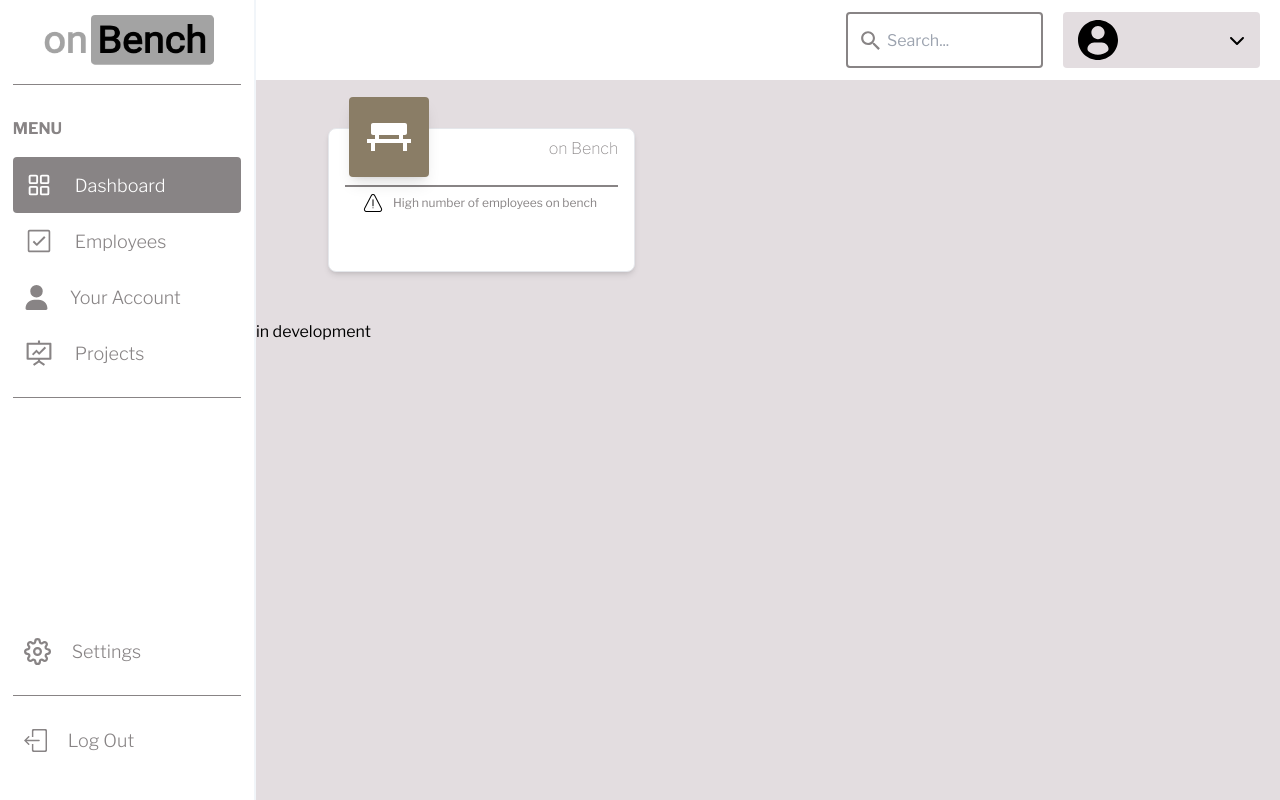
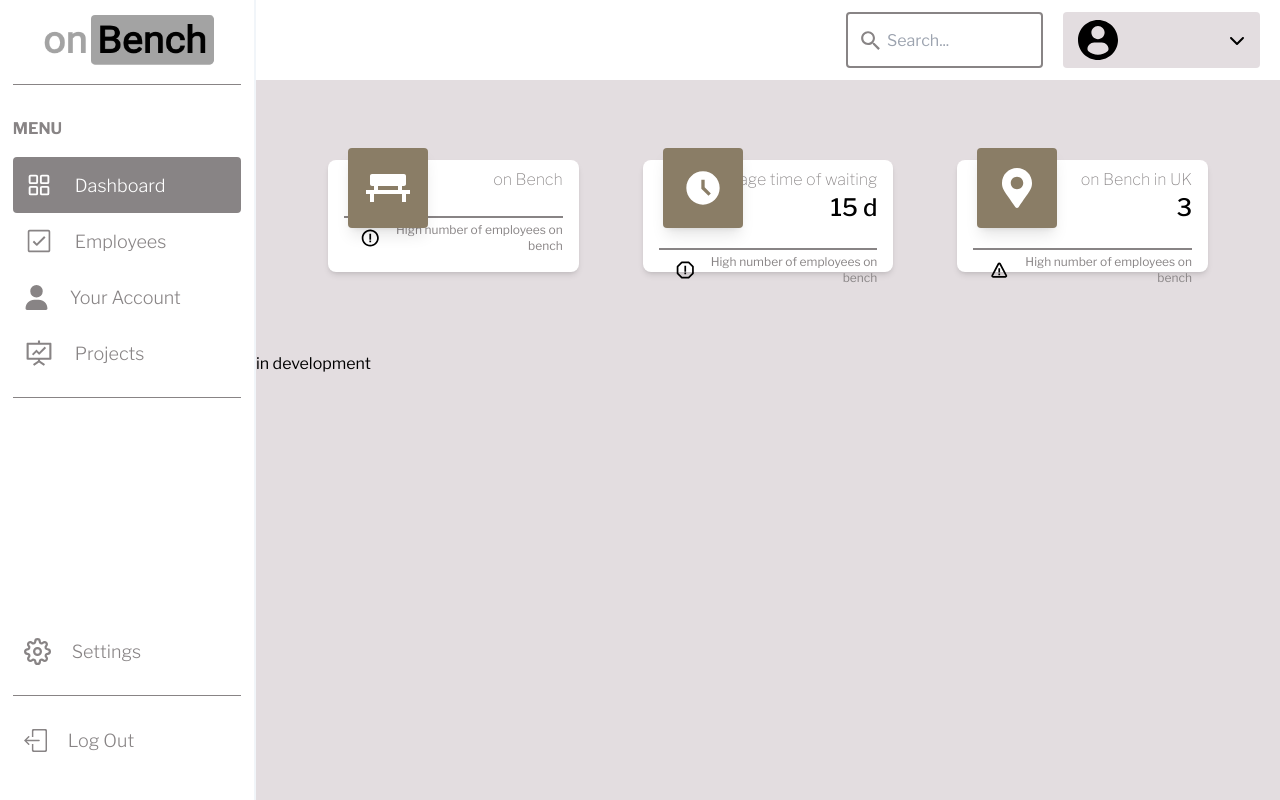
Before and after one commit to dott13/KitKatFrontend, a React (Vite) app: page /dashboard in a window 1280 px wide. Built offline with nearby package versions, Linux system fonts and the light colour scheme; no server answers.

Commit message:
add more onBench cards in dashboard

```diff
--- a/src/components/Manager/dashboard/DashboardPageView.tsx
+++ b/src/components/Manager/dashboard/DashboardPageView.tsx
@@ -1,12 +1,45 @@
-import React from "react";
+import React, {useEffect} from "react";
 import OnBenchStatCard from "./OnBenchStatCard";
+import {useDispatch, useSelector} from "react-redux";
+import {AppDispatch, RootState} from "../../../redux/store/configureStore.tsx";
+import {getUsersOnBenchCount} from "../../../redux/userSlice/userSlice.tsx";
+
 
 const DashboardPageView: React.FC = () => {
+  const dispatch = useDispatch<AppDispatch>();
+  const count = useSelector((state: RootState) => state.user.count);
+
+  useEffect(() => {
+    dispatch(getUsersOnBenchCount());
+  }, [dispatch]);
+
   return (
     <div>
-      <div className="mx-10 my-8">
-        <OnBenchStatCard />
+      <div className="mx-10 my-8 flex flex-row items-start">
+        <OnBenchStatCard
+          count={count}
+          icon={"bench"}
+          warning={"circle"}
+          title={"on Bench"}
+          description={"High number of employees on bench"}
+        />
+        <OnBenchStatCard
+          count={"15 d"}
+          icon={"clock"}
+          warning={"octagon"}
+          title={"average time of waiting"}
+          description={"High number of employees on bench"}
+        />
+        <OnBenchStatCard
+          count={"3"}
+          icon={"map"}
+          warning={"triangle"}
+          title={"on Bench in UK"}
+          description={"High number of employees on bench"}
+        />
       </div>
+
+
       <h1 className=" text-black ">in development</h1>
     </div>
   );
--- a/src/components/Manager/dashboard/OnBenchStatCard.tsx
+++ b/src/components/Manager/dashboard/OnBenchStatCard.tsx
@@ -1,33 +1,67 @@
-import React, { useEffect } from "react";
-import bench_back from "../../../assets/svgs/bench-back.svg";
-import { CiWarning } from "react-icons/ci";
-import { useDispatch } from "react-redux";
-import { AppDispatch, RootState } from "../../../redux/store/configureStore";
-import { useSelector } from "react-redux";
-import { getUsersOnBenchCount } from "../../../redux/userSlice/userSlice";
+import React from "react";
+import bench from "../../../assets/svgs/bench-back.svg";
+import {MdAccessTimeFilled} from "react-icons/md";
+import {FaMapMarkerAlt} from "react-icons/fa";
+import {BiError, BiErrorAlt, BiErrorCircle} from "react-icons/bi";
 
-const OnBenchStatCard: React.FC = () => {
-  const dispatch = useDispatch<AppDispatch>();
-  const count = useSelector((state: RootState) => state.user.count);
 
-  useEffect(() => {
-    dispatch(getUsersOnBenchCount());
-  }, [dispatch]);
+
+interface OnBenchStatData {
+  title: string;
+  count: string | number |null;
+  description: string;
+  icon: "bench"|"clock"|"map";
+  warning: "triangle"|"octagon"|"circle"
+}
+
+const OnBenchStatCard: React.FC<OnBenchStatData> = ({title, count, description, icon, warning}) => {
+  const renderImage = ()=>{
+
+      switch(icon){
+        case "bench":
+          return (<img src={bench} alt="bench" className="h-18 w-18 p-4"/>)
+        case "clock":
+          return (<MdAccessTimeFilled className="h-[40px] w-[40px]"/>)
+        case "map":
+          return (<FaMapMarkerAlt className="h-[40px] w-[40px]"/>)
+        default:
+          return (<img src={bench} alt="bench" className="h-18 w-18 p-4"/>)
+      }
+
+  }
+
+  const renderWarning = ()=>{
+    switch(warning){
+      case "triangle":
+        return (<BiError className="text-black text-lg mr-2" size="24px"/>)
+      case "octagon":
+        return (<BiErrorAlt className="text-black text-lg mr-2" size="24px"/>)
+      case "circle":
+        return (<BiErrorCircle className="text-black text-lg mr-2" size="24px"/>)
+      default:
+        return (<img src={bench} alt="bench" className="h-18 w-18 p-4"/>)
+    }
+
+  }
+
+
   return (
-    <div className="relative w-[24vw] h-[18vh] mx-8 my-12 bg-white border border-gray-200 shadow-md rounded-lg">
+    <div className="relative w-[24vw] h-[14vh] mx-8 my-12 bg-white shadow-md rounded-lg">
       <div className="flex justify-between h-full px-4">
-        <div className="absolute -top-8 left-5 w-[5rem] h-[5rem] bg-filters rounded flex justify-center items-center shadow-lg">
-          <img src={bench_back} alt="bench" className="h-18 w-18 p-4" />
+        <div
+          className="absolute -top-3 left-5 w-[5rem] h-[5rem] bg-filters rounded flex justify-center items-center shadow-lg">
+          {renderImage()}
+
         </div>
         <div className="flex flex-col flex-grow text-right">
-          <p className="text-widget font-thin text-base mt-2 ">on Bench</p>
+          <p className="text-widget font-thin text-base mt-2 ">{title}</p>
           <span className="text-black text-2xl font-medium ">{count}</span>
-          <hr className="border-t-2 border-widget mt-6 " />
+          <hr className="border-t-2 border-widget mt-6 "/>
 
           <div className="flex items-center mt-1 ml-4">
-            <CiWarning className="text-black text-lg mr-2" size="24px" />
+            {renderWarning()}
             <p className="text-widget font-regular text-xs">
-              High number of employees on bench
+              {description}
             </p>
           </div>
         </div>
```
